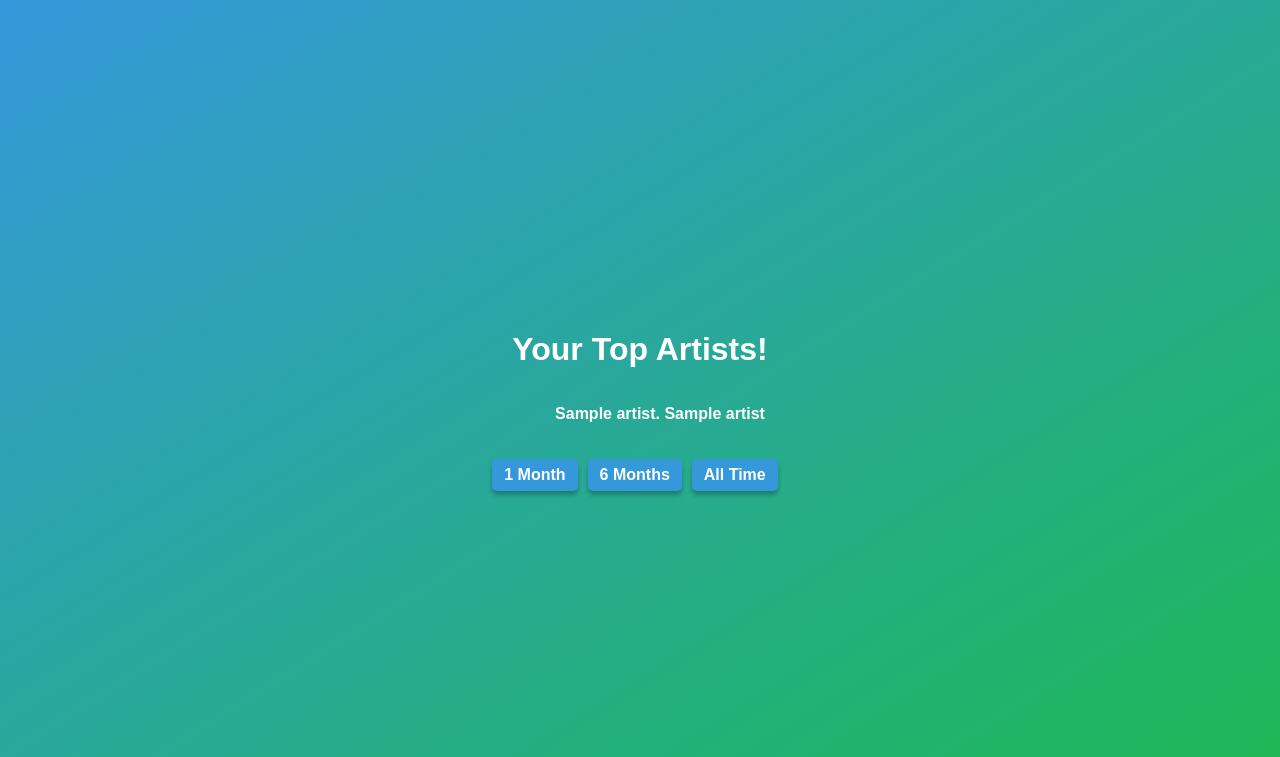
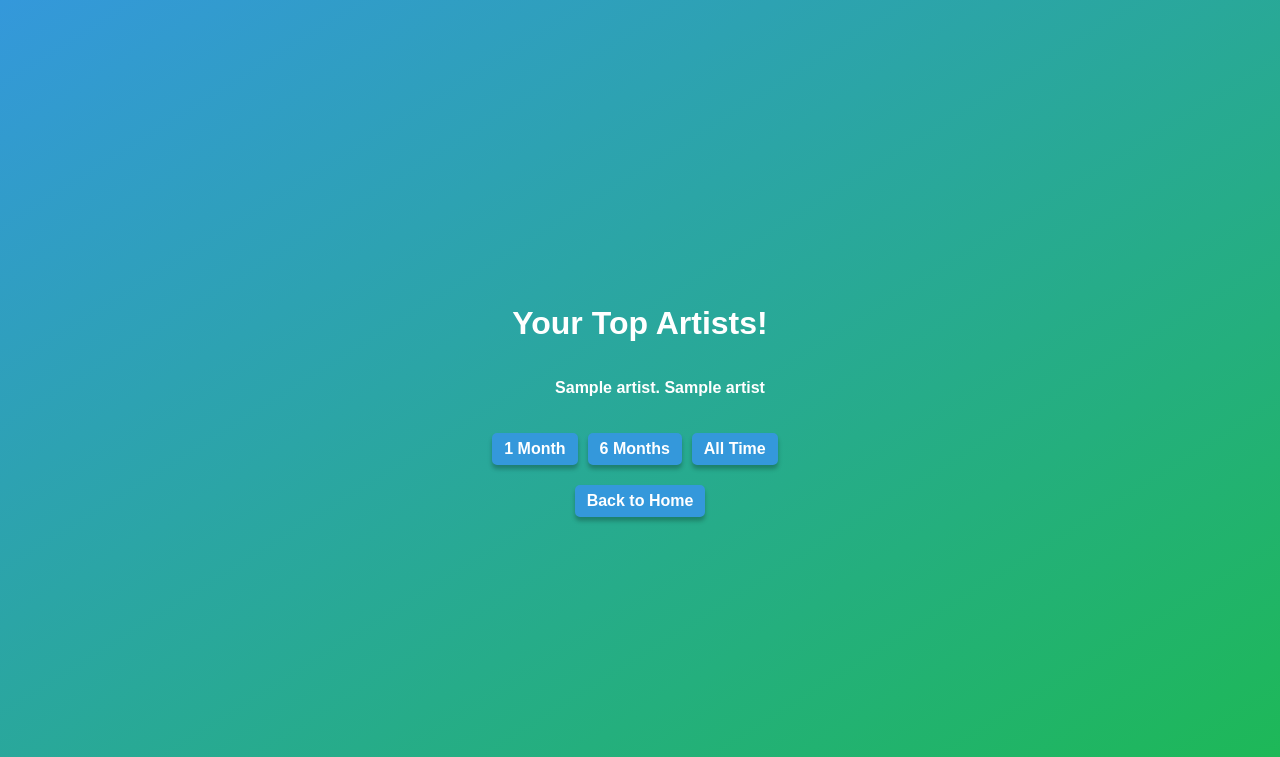
Before and after one commit to Austin-Metke/CST205-Final-Project, a Flask app: template templates/top_artists.html in a window 1280 px wide. Shown: the top 757 px of the page. Run offline with Flask 3, Linux system fonts and the light colour scheme; the template is opened without the code that fills it: most values are stand-ins (such as "Sample title", 1, 10 or a date in 2020).

Commit message:
Added 'back to home' button in top_artists.html

```diff
--- a/templates/top_artists.html
+++ b/templates/top_artists.html
@@ -30,6 +30,8 @@
         <a class="btn flex-item default-text" href="{{ url_for('top_artists', time_range='long_term') }}">All Time</a>
     </div>
 
+    <a class="btn" href="{{ url_for('index') }}">Back to Home</a>
+
 </body>
 
 </html>
```
